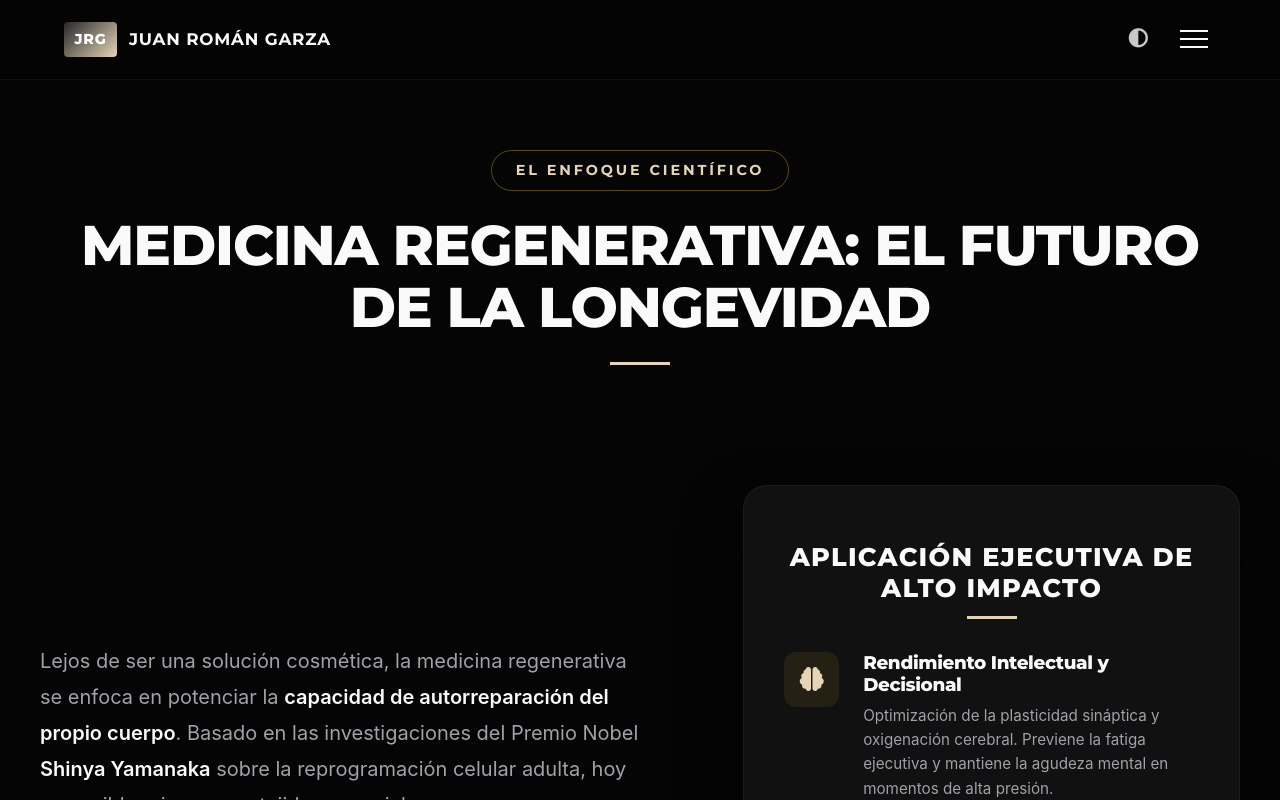
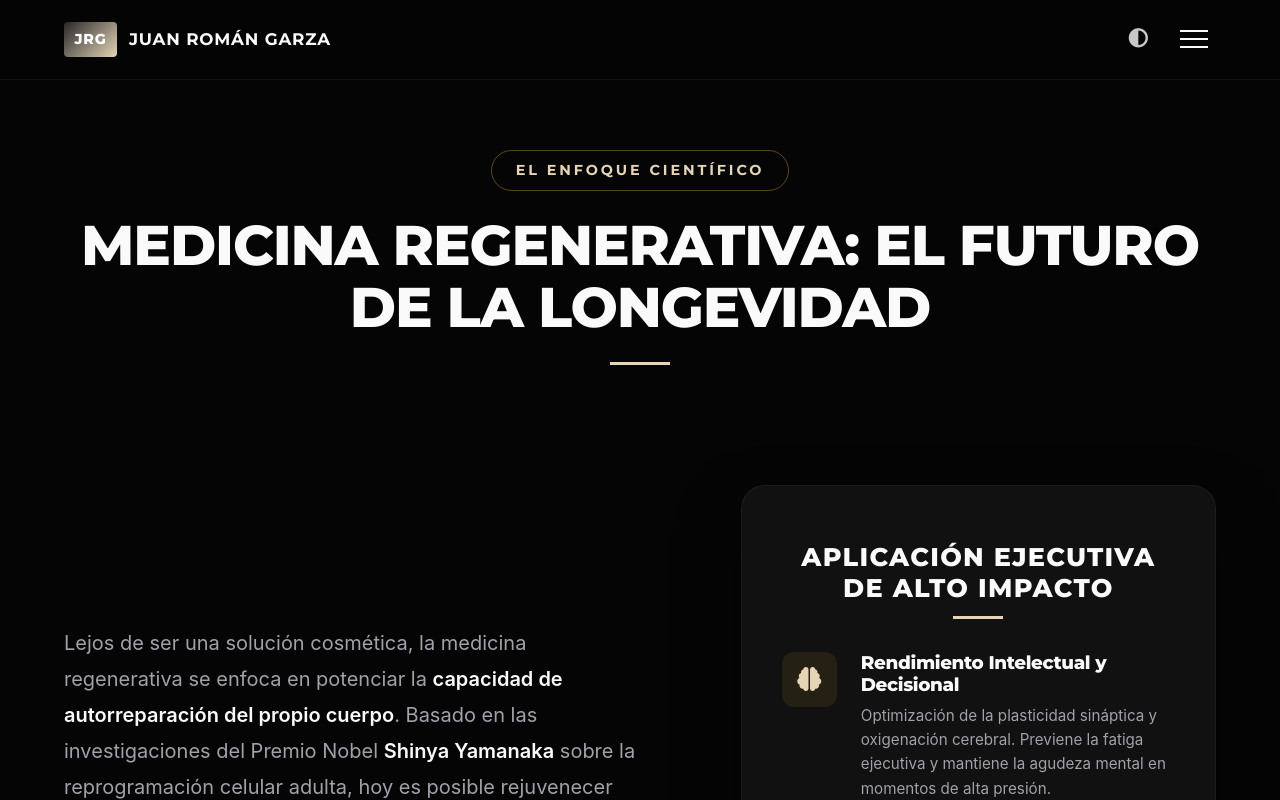
Before and after one commit to yeyodev1/juan-roman-garza-web-frontapp, a Vue app: page /longevidad-regenerativa in a window 1280 px wide. Shown: the top 800 px of the page. Built offline with nearby package versions, Linux system fonts and the light colour scheme.

Commit message:
add: cosas

```diff
--- a/src/components/ApproachSection.vue
+++ b/src/components/ApproachSection.vue
@@ -75,6 +75,11 @@ onMounted(() => {
 
 <style lang="scss" scoped>
 .approach-section { background-color: var(--bg); transition: background-color 0.3s ease; padding-top: 150px; min-height: 100vh; padding-bottom: 100px; }
+
+.approach-container {
+  padding: 0 1.5rem;
+  width: 100%;
+}
 
 .section-header {
   margin-bottom: 5rem;
```
